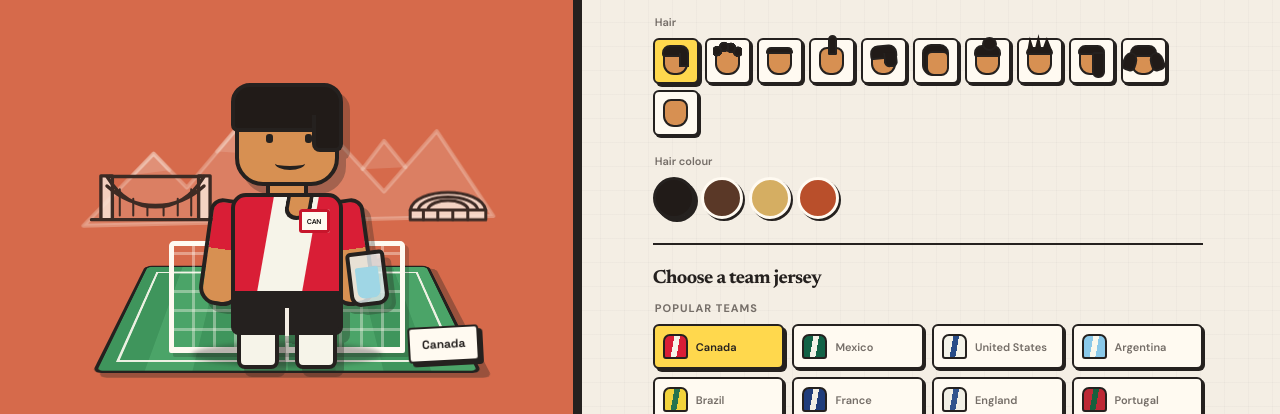
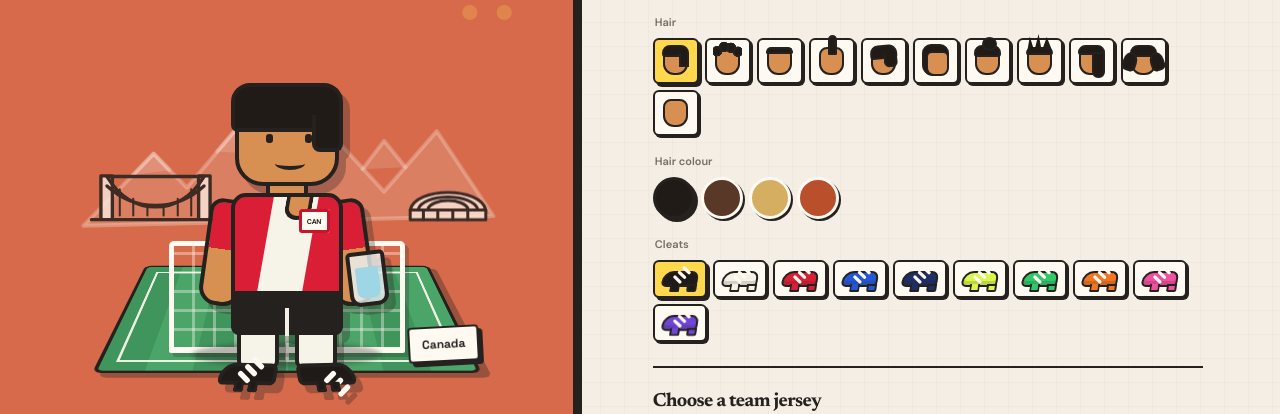
Before and after one commit to yankee-canuck/vancouver-watch-party, a website: page index.html in a window 1280 px wide. Shown: the part 386-800 px from the top of the page. Drawn offline with Linux system fonts and the light colour scheme.

Commit message:
Add cleat color customization

```diff
--- a/app.js
+++ b/app.js
@@ -47,6 +47,19 @@ const drinks = [
   { id: "stout", label: "Guinness" },
   { id: "caesar", label: "Ceasar" },
   { id: "spritz", label: "Spritz" },
+];
+
+const cleatColors = [
+  { id: "black", label: "Black", color: "#1f1a17" },
+  { id: "white", label: "White", color: "#f6f1e7" },
+  { id: "red", label: "Red", color: "#d91f36" },
+  { id: "royal", label: "Royal blue", color: "#2457d6" },
+  { id: "navy", label: "Navy", color: "#1e2f66" },
+  { id: "volt", label: "Volt", color: "#d9f64d" },
+  { id: "green", label: "Green", color: "#31c86a" },
+  { id: "orange", label: "Orange", color: "#f27622" },
+  { id: "pink", label: "Pink", color: "#f14f9f" },
+  { id: "purple", label: "Purple", color: "#7044d6" },
 ];
 
 const jerseys = [
@@ -110,6 +123,7 @@ const profile = {
   hairColor: "black",
   face: "smile",
   drink: "water",
+  cleatColor: "black",
   jersey: "can",
 };
 
@@ -308,6 +322,19 @@ function renderOptions() {
     );
   });
 
+  const cleatColorContainer = document.querySelector("#cleat-color-options");
+  cleatColors.forEach((cleatColor) => {
+    cleatColorContainer.appendChild(
+      createButton({
+        className: "option-button cleat-option",
+        label: `<span class="cleat-option-icon"></span>`,
+        title: `${cleatColor.label} cleats`,
+        dataset: { option: "cleatColor", value: cleatColor.id },
+        style: { "--cleat-swatch": cleatColor.color },
+      }),
+    );
+  });
+
   const jerseyContainer = document.querySelector("#jersey-options");
   jerseys.filter((jersey) => popularJerseyIds.includes(jersey.id)).forEach((jersey) => {
     jerseyContainer.appendChild(
@@ -344,6 +371,7 @@ function updateCharacter() {
   const skin = skins.find((item) => item.id === profile.skin);
   const hairColor = hairColors.find((item) => item.id === profile.hairColor) || hairColors[0];
   const jersey = jerseys.find((item) => item.id === profile.jersey);
+  const cleatColor = cleatColors.find((item) => item.id === profile.cleatColor) || cleatColors[0];
   const hair = character.querySelector(".hair");
   const mouth = character.querySelector(".mouth");
   const drink = character.querySelector(".drink");
@@ -353,6 +381,7 @@ function updateCharacter() {
   document.documentElement.style.setProperty("--jersey", jersey.main);
   document.documentElement.style.setProperty("--jersey-alt", jersey.alt);
   document.documentElement.style.setProperty("--jersey-trim", jersey.trim);
+  document.documentElement.style.setProperty("--cleat-color", cleatColor.color);
   document.querySelector("#jersey-crest").textContent = jersey.code;
   document.querySelector("#jersey-label").textContent = jersey.name;
 
@@ -606,13 +635,14 @@ function characterParts(personProfile = {}) {
     face: faces.find((item) => item.id === personProfile.face)?.id || "smile",
     jersey: jerseys.find((item) => item.id === personProfile.jersey) || jerseys[0],
     drink: drinks.find((item) => item.id === personProfile.drink)?.id || "water",
+    cleatColor: cleatColors.find((item) => item.id === personProfile.cleatColor)?.color || cleatColors[0].color,
   };
 }
 
-function renderScaledMatchdayCharacter({ skin, hair, hairStyle, face, jersey, drink, variant = "compact" }) {
+function renderScaledMatchdayCharacter({ skin, hair, hairStyle, face, jersey, drink, cleatColor, variant = "compact" }) {
   return `
     <span class="matchday-character-frame is-${variant}" aria-hidden="true">
-      <span class="character matchday-character" style="--skin:${skin};--hair:${hair};--jersey:${jersey.main};--jersey-alt:${jersey.alt};--jersey-trim:${jersey.trim}">
+      <span class="character matchday-character" style="--skin:${skin};--hair:${hair};--jersey:${jersey.main};--jersey-alt:${jersey.alt};--jersey-trim:${jersey.trim};--cleat-color:${cleatColor}">
         <span class="hair hair-${hairStyle}"></span>
         <span class="head">
           <span class="brows"></span>
@@ -635,6 +665,8 @@ function renderScaledMatchdayCharacter({ skin, hair, hairStyle, face, jersey, dr
         <span class="shorts"></span>
         <span class="leg leg-left"></span>
         <span class="leg leg-right"></span>
+        <span class="cleat cleat-left"><span class="cleat-laces"></span><span class="cleat-stud cleat-stud-a"></span><span class="cleat-stud cleat-stud-b"></span></span>
+        <span class="cleat cleat-right"><span class="cleat-laces"></span><span class="cleat-stud cleat-stud-a"></span><span class="cleat-stud cleat-stud-b"></span></span>
       </span>
     </span>
   `;
@@ -1138,6 +1170,7 @@ async function initialize() {
       if (!hairStyles.some((hair) => hair.id === profile.hair)) profile.hair = "fade";
       if (!hairColors.some((hairColor) => hairColor.id === profile.hairColor)) profile.hairColor = "black";
       if (!drinks.some((drink) => drink.id === profile.drink)) profile.drink = "water";
+      if (!cleatColors.some((cleatColor) => cleatColor.id === profile.cleatColor)) profile.cleatColor = "black";
       if (!jerseys.some((jersey) => jersey.id === profile.jersey)) profile.jersey = "can";
       delete profile.requestType;
       delete profile.requestDetail;
--- a/index.html
+++ b/index.html
@@ -78,6 +78,16 @@
               <div class="shorts"></div>
               <div class="leg leg-left"></div>
               <div class="leg leg-right"></div>
+              <div class="cleat cleat-left">
+                <span class="cleat-laces"></span>
+                <span class="cleat-stud cleat-stud-a"></span>
+                <span class="cleat-stud cleat-stud-b"></span>
+              </div>
+              <div class="cleat cleat-right">
+                <span class="cleat-laces"></span>
+                <span class="cleat-stud cleat-stud-a"></span>
+                <span class="cleat-stud cleat-stud-b"></span>
+              </div>
             </div>
             <div class="stage-shadow"></div>
             <div class="jersey-label" id="jersey-label">Canada</div>
@@ -145,6 +155,10 @@
                   <button class="request-send" id="request-send" type="button">Send</button>
                 </div>
                 <p class="request-feedback is-hidden" id="request-feedback" aria-live="polite"></p>
+              </fieldset>
+              <fieldset class="cleat-fieldset">
+                <legend>Cleats</legend>
+                <div class="choice-list" id="cleat-color-options"></div>
               </fieldset>
             </div>
           </div>
--- a/styles.css
+++ b/styles.css
@@ -15,6 +15,7 @@
   --jersey: #d91e36;
   --jersey-alt: #f6f4e9;
   --jersey-trim: #c7162c;
+  --cleat-color: #1f1a17;
   font-family: "DM Sans", sans-serif;
   color: var(--ink);
   background: var(--paper);
@@ -999,6 +1000,68 @@ h1 {
   right: 45px;
 }
 
+.cleat {
+  width: 58px;
+  height: 22px;
+  position: absolute;
+  top: 302px;
+  z-index: 6;
+  border: 4px solid var(--ink);
+  background: var(--cleat-color);
+  box-shadow: inset 0 -5px 0 rgba(37, 33, 31, 0.2);
+}
+
+.cleat-left {
+  left: 27px;
+  border-radius: 18px 8px 6px 6px;
+  transform: rotate(1deg) skewX(-10deg);
+}
+
+.cleat-right {
+  right: 27px;
+  border-radius: 8px 18px 6px 6px;
+  transform: rotate(-1deg) skewX(10deg);
+}
+
+.cleat-laces {
+  width: 5px;
+  height: 16px;
+  position: absolute;
+  top: 2px;
+  border-radius: 999px;
+  background: var(--card);
+  box-shadow: 9px 0 0 var(--card), 18px 0 0 var(--card);
+}
+
+.cleat-left .cleat-laces {
+  left: 19px;
+  transform: rotate(-50deg);
+}
+
+.cleat-right .cleat-laces {
+  right: 19px;
+  transform: rotate(50deg);
+}
+
+.cleat-stud {
+  width: 10px;
+  height: 10px;
+  position: absolute;
+  bottom: -11px;
+  border: 3px solid var(--ink);
+  border-top: 0;
+  border-radius: 0 0 3px 3px;
+  background: var(--cleat-color);
+}
+
+.cleat-stud-a {
+  left: 13px;
+}
+
+.cleat-stud-b {
+  right: 13px;
+}
+
 .builder-panel {
   align-self: center;
   max-width: 760px;
@@ -1069,6 +1132,11 @@ select:focus {
   order: 5;
 }
 
+.appearance-row .cleat-fieldset {
+  grid-column: 1 / -1;
+  order: 6;
+}
+
 fieldset {
   min-width: 0;
   margin: 0;
@@ -1179,6 +1247,51 @@ legend {
   color: var(--muted);
   font-size: 11px;
   line-height: 1.4;
+}
+
+.cleat-option {
+  width: 54px;
+  height: 38px;
+  padding: 0;
+}
+
+.cleat-option-icon {
+  width: 36px;
+  height: 16px;
+  position: relative;
+  display: block;
+  border: 2px solid var(--ink);
+  border-radius: 11px 7px 5px 5px;
+  background: var(--cleat-swatch);
+  box-shadow: inset 0 -4px 0 rgba(37, 33, 31, 0.16);
+  transform: skewX(-9deg);
+}
+
+.cleat-option-icon::before {
+  content: "";
+  width: 3px;
+  height: 11px;
+  position: absolute;
+  left: 12px;
+  top: 1px;
+  border-radius: 999px;
+  background: var(--card);
+  box-shadow: 6px 0 0 var(--card), 12px 0 0 var(--card);
+  transform: rotate(-50deg);
+}
+
+.cleat-option-icon::after {
+  content: "";
+  width: 6px;
+  height: 6px;
+  position: absolute;
+  left: 7px;
+  bottom: -7px;
+  border: 2px solid var(--ink);
+  border-top: 0;
+  border-radius: 0 0 2px 2px;
+  background: var(--cleat-swatch);
+  box-shadow: 17px 0 0 -2px var(--cleat-swatch), 17px 0 0 0 var(--ink);
 }
 
 .drink-option-glass {
@@ -2151,7 +2264,7 @@ legend {
 .matchday-character-frame {
   --matchday-character-scale: 0.24;
   width: 58px;
-  height: 76px;
+  height: 82px;
   position: relative;
   display: block;
   overflow: visible;
@@ -2160,13 +2273,13 @@ legend {
 .matchday-character-frame.is-full {
   --matchday-character-scale: 0.39;
   width: 84px;
-  height: 122px;
+  height: 132px;
 }
 
 .matchday-character-frame.is-avatar {
   --matchday-character-scale: 0.22;
   width: 44px;
-  height: 68px;
+  height: 73px;
 }
 
 .matchday-character-frame .character {
```
